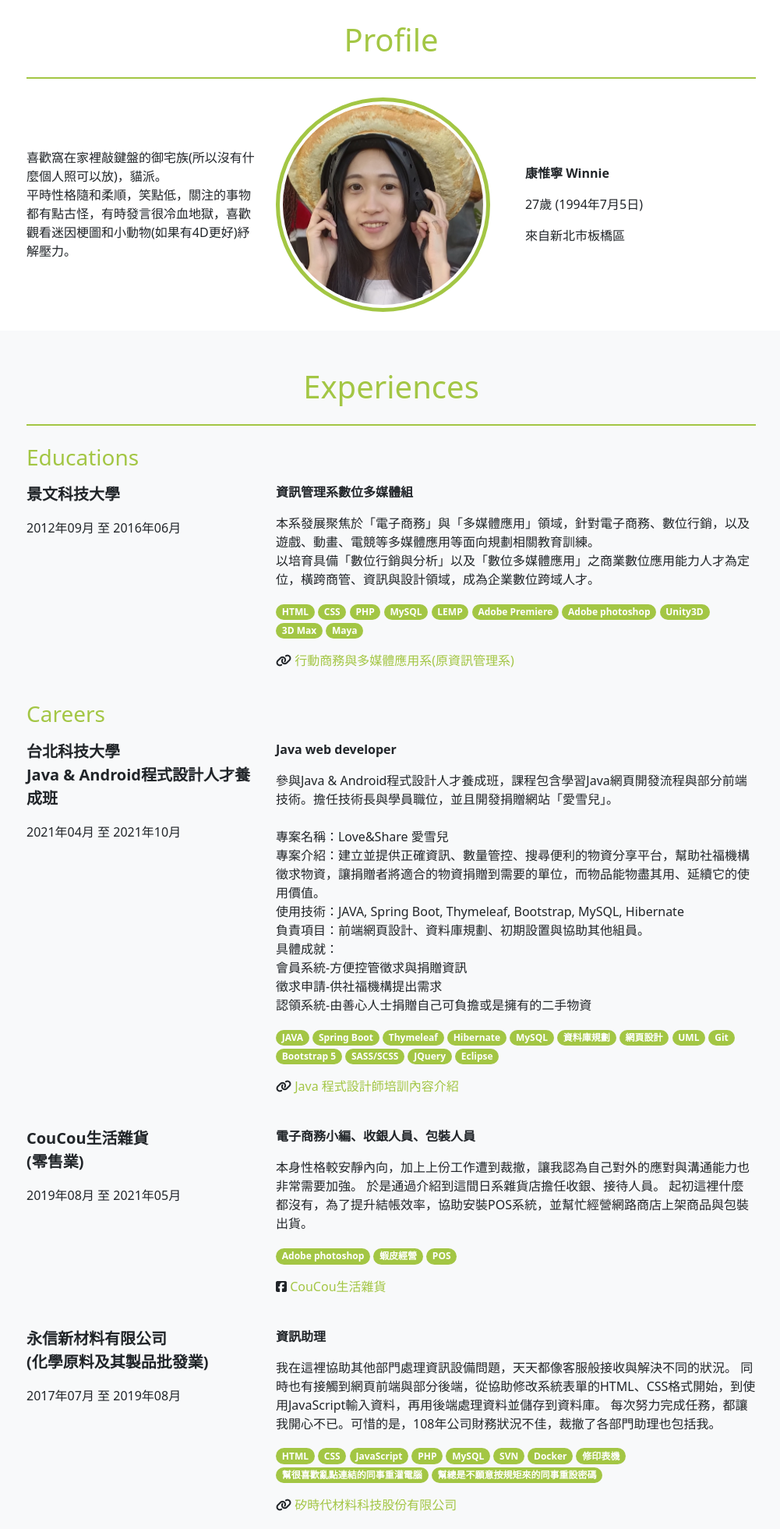
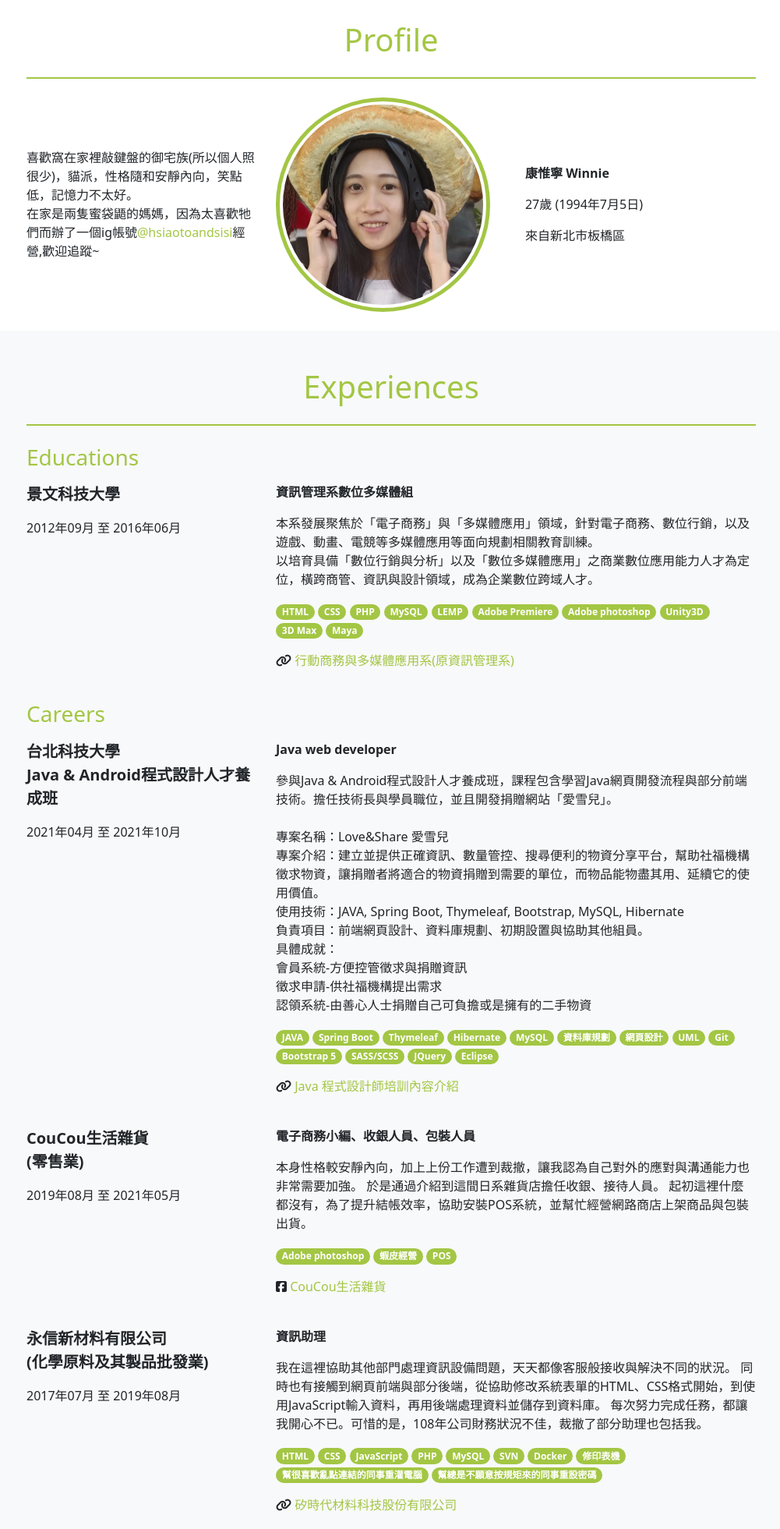
Before and after one commit to winnie1957/resume, a plain HTML site: page index.html in a window 1280 px wide. Shown: the part 981-2942 px from the top of the page at 78% size, without its empty margins (138-1139 px from the left). Drawn offline with nearby package versions, Linux system fonts and the light colour scheme.

Commit message:
修改簡介描述

```diff
--- a/index.html
+++ b/index.html
@@ -66,8 +66,8 @@
       <div class="row d-flex align-items-center">
         <div class="col-md-4 mt-3">
           <p>
-            喜歡窩在家裡敲鍵盤的御宅族(所以沒有什麼個人照可以放)，貓派。<br/>
-            平時性格隨和柔順，笑點低，關注的事物都有點古怪，有時發言很冷血地獄，喜歡觀看迷因梗圖和小動物(如果有4D更好)紓解壓力。
+            喜歡窩在家裡敲鍵盤的御宅族(所以個人照很少)，貓派，性格隨和安靜內向，笑點低，記憶力不太好。<br/>
+            在家是兩隻蜜袋鼯的媽媽，因為太喜歡牠們而辦了一個ig帳號<a href="https://www.instagram.com/hsiaotoandsisi/">@hsiaotoandsisi</a>經營,歡迎追蹤~
           </p>
         </div>
         <div class="col-md-4">
@@ -184,7 +184,7 @@
           <p>
             我在這裡協助其他部門處理資訊設備問題，天天都像客服般接收與解決不同的狀況。
             同時也有接觸到網頁前端與部分後端，從協助修改系統表單的HTML、CSS格式開始，到使用JavaScript輸入資料，再用後端處理資料並儲存到資料庫。
-            每次努力完成任務，都讓我開心不已。可惜的是，108年公司財務狀況不佳，裁撤了各部門助理也包括我。
+            每次努力完成任務，都讓我開心不已。可惜的是，108年公司財務狀況不佳，裁撤了部分助理也包括我。
           </p>
           <p>
             <span class="badge rounded-pill bg-primary">HTML</span>
@@ -303,9 +303,9 @@
           <p>2021年8月&nbsp;~&nbsp;仍在進行中</p>
           <p>從零開始，透過製作網站熟悉JAVA web相關技術。</p>
           <p>
-            <i class="fa fa-github" aria-hidden="true"></i>&nbsp;<a href="https://github.com/winnie1957/love-share-demo">github</a>
+            <i class="fa fa-github me-3" aria-hidden="true"></i><a href="https://github.com/winnie1957/love-share-demo">github</a>
             <br/>
-            <i class="fa fa-youtube-play" aria-hidden="true"></i>&nbsp;<a href="https://www.youtube.com/watch?v=NKIEPIoQUK0">第六組&nbsp;-&nbsp;Love&Share愛雪兒成果展示</a>
+            <i class="fa fa-youtube-play me-3" aria-hidden="true"></i><a href="https://www.youtube.com/watch?v=NKIEPIoQUK0">第六組&nbsp;-&nbsp;成果展示</a>
           </p>
         </div>
       </div>
```
